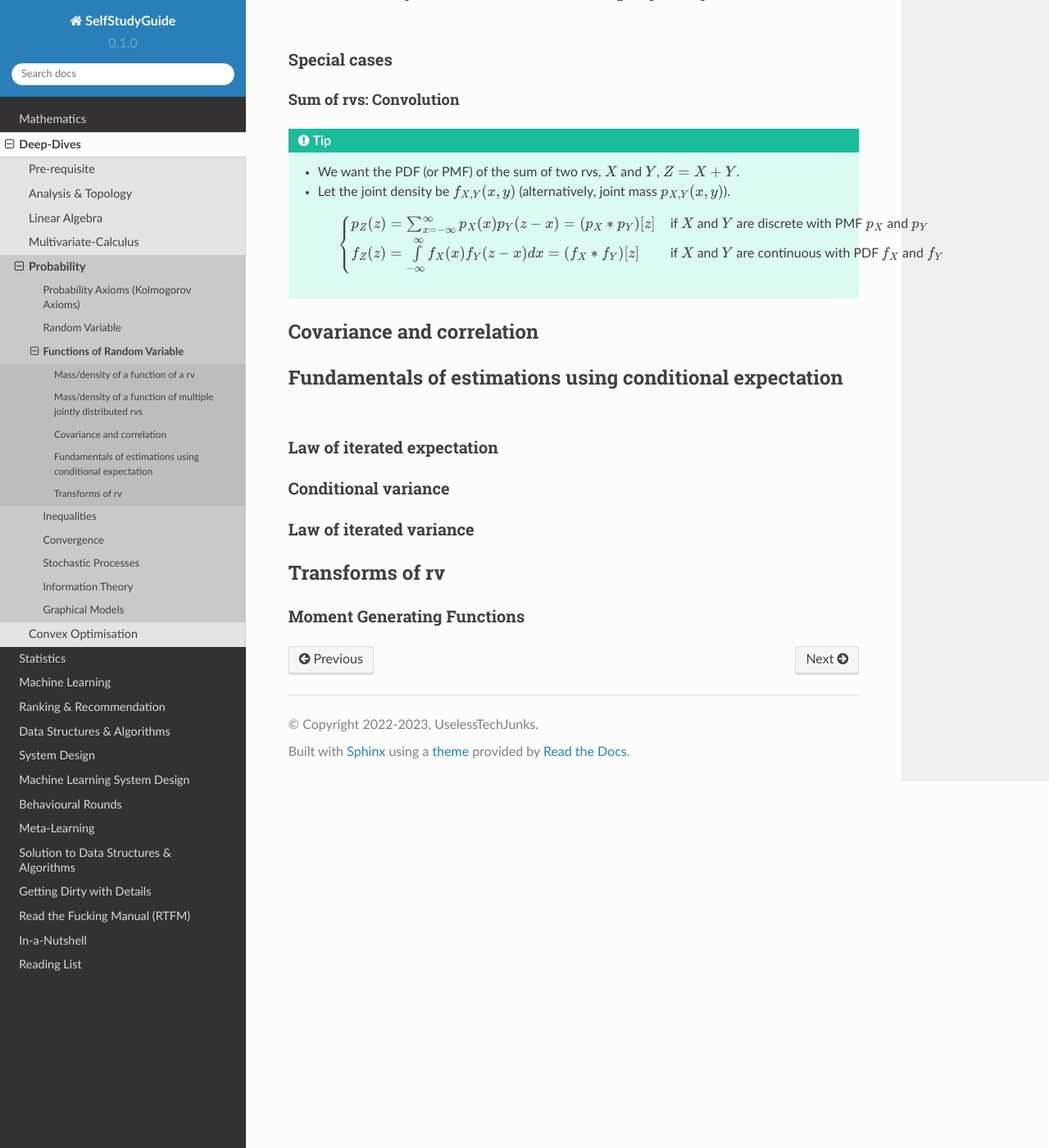
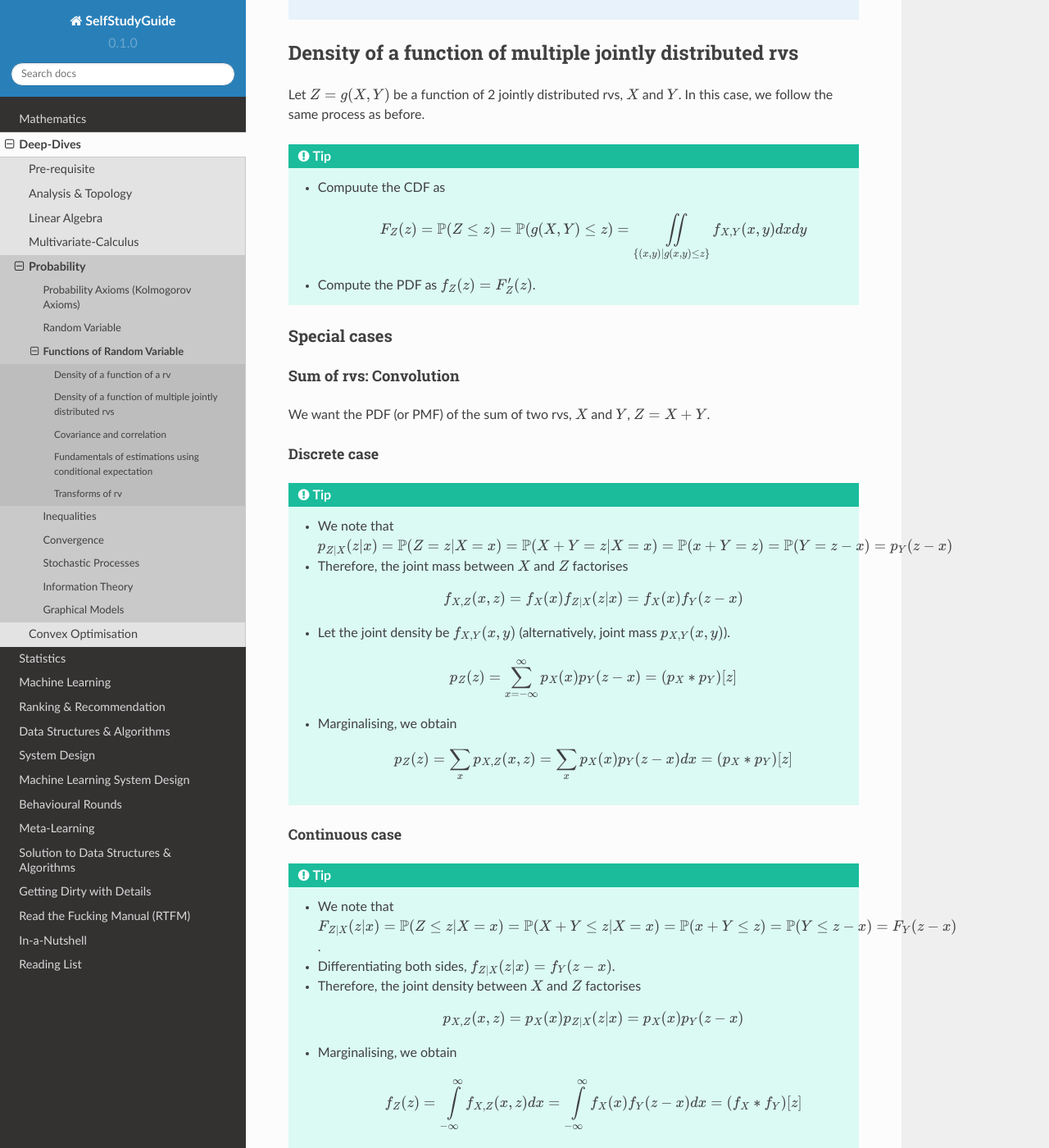
Before and after one commit to uselesstechjunks/leetcode, a Sphinx documentation site: the page built from docs/source/math/prob/func.rst, in a window 1280 px wide and 1400 px high, scrolled down 1457 px. Shown: the whole window at 82% size. Built offline with Sphinx 7.4.7 and the Read the Docs theme 2.0.0, drawn with Linux system fonts in a browser that asks for light colours; some of the changed text lies outside the part shown.

Commit message:
Update func.rst

```diff
--- a/docs/source/math/prob/func.rst
+++ b/docs/source/math/prob/func.rst
@@ -3,7 +3,7 @@ Functions of Random Variable
 ##########################################################################################
 
 ******************************************************************************************
-Mass/density of a function of a rv
+Density of a function of a rv
 ******************************************************************************************
 Let :math:`Y=g(X)` be a function of an rv :math:`X`.
 
@@ -11,7 +11,9 @@ Let :math:`Y=g(X)` be a function of an rv :math:`X`.
 	* If :math:`X` is discrete, this is discussed in the random variable section (TODO: add hyperlink)
 	* If :math:`X` is continuous with a PDF :math:`f_X(x)`, then the process for finding :math:`f_Y(y)` is as follows:
 
-		* Compute the CDF :math:`F_Y(y)=\mathbb{P}(Y\leq y)=\mathbb{P}(g(X)\leq y)=\int\limits_{\{x|g(x)\leq y\}}f_X(x) dx`.
+		* Compute the CDF as
+
+			.. math:: F_Y(y)=\mathbb{P}(Y\leq y)=\mathbb{P}(g(X)\leq y)=\int\limits_{\{x|g(x)\leq y\}}f_X(x) dx
 		* Compute the PDF as :math:`f_Y(y)=F'_Y(y)`.
 
 .. tip::
@@ -44,22 +46,47 @@ Monotonic functions
 		.. math:: f_Y(y)=\left| f_X(g^{-1}(y)) \right|\cdot\frac{d}{dy}\left[g^{-1}(y)\right]
 
 ******************************************************************************************
-Mass/density of a function of multiple jointly distributed rvs
+Density of a function of multiple jointly distributed rvs
 ******************************************************************************************
+Let :math:`Z=g(X,Y)` be a function of 2 jointly distributed rvs, :math:`X` and :math:`Y`. In this case, we follow the same process as before.
+
+.. tip::
+	* Compuute the CDF as
+
+		.. math:: F_Z(z)=\mathbb{P}(Z\leq z)=\mathbb{P}(g(X,Y)\leq z)=\iint\limits_{\{(x,y)|g(x,y)\leq z\}}f_{X,Y}(x,y)dxdy
+	* Compute the PDF as :math:`f_Z(z)=F'_Z(z)`.
 
 Special cases
 ========================================================================
 Sum of rvs: Convolution
 ------------------------------------------------------------------------
+We want the PDF (or PMF) of the sum of two rvs, :math:`X` and :math:`Y`, :math:`Z=X+Y`.
+
+Discrete case
+^^^^^^^^^^^^^^^^^^^^^^^^^^^^^^^^^^^^^^^^^^^^^^^^^^^^^^^^^^^^^^^^^^^^^^^^
 .. tip::
-	* We want the PDF (or PMF) of the sum of two rvs, :math:`X` and :math:`Y`, :math:`Z=X+Y`.
+	* We note that :math:`p_{Z|X}(z|x)=\mathbb{P}(Z=z|X=x)=\mathbb{P}(X+Y=z|X=x)=\mathbb{P}(x+Y=z)=\mathbb{P}(Y=z-x)=p_{Y}(z-x)`
+	* Therefore, the joint mass between :math:`X` and :math:`Z` factorises
+
+		.. math:: f_{X,Z}(x,z)=f_X(x)f_{Z|X}(z|x)=f_X(x)f_{Y}(z-x)
 	* Let the joint density be :math:`f_{X,Y}(x,y)` (alternatively, joint mass :math:`p_{X,Y}(x,y)`).
 
-		.. math::
-			\begin{cases}
-				p_Z(z)=\sum_{x=-\infty}^\infty p_X(x) p_Y(z-x)=(p_X \ast p_Y)[z] & \text{if $X$ and $Y$ are discrete with PMF $p_X$ and $p_Y$}\\
-				f_Z(z)=\int\limits_{-\infty}^\infty f_X(x) f_Y(z-x) dx=(f_X \ast f_Y)[z] & \text{if $X$ and $Y$ are continuous with PDF $f_X$ and $f_Y$}\\
-			\end{cases}
+		.. math:: p_Z(z)=\sum_{x=-\infty}^\infty p_X(x) p_Y(z-x)=(p_X \ast p_Y)[z]
+	* Marginalising, we obtain
+
+		.. math:: p_Z(z)=\sum_x p_{X,Z}(x,z)=\sum_x p_X(x)p_{Y}(z-x)dx=(p_X \ast p_Y)[z]
+
+Continuous case
+^^^^^^^^^^^^^^^^^^^^^^^^^^^^^^^^^^^^^^^^^^^^^^^^^^^^^^^^^^^^^^^^^^^^^^^^
+.. tip::
+	* We note that :math:`F_{Z|X}(z|x)=\mathbb{P}(Z\leq z|X=x)=\mathbb{P}(X+Y\leq z|X=x)=\mathbb{P}(x+Y\leq z)=\mathbb{P}(Y\leq z-x)=F_{Y}(z-x)`.
+	* Differentiating both sides, :math:`f_{Z|X}(z|x)=f_{Y}(z-x)`.
+	* Therefore, the joint density between :math:`X` and :math:`Z` factorises
+
+		.. math:: p_{X,Z}(x,z)=p_X(x)p_{Z|X}(z|x)=p_X(x)p_{Y}(z-x)
+	* Marginalising, we obtain
+
+		.. math:: f_Z(z)=\int\limits_{-\infty}^\infty f_{X,Z}(x,z)dx=\int\limits_{-\infty}^\infty f_X(x)f_{Y}(z-x)dx=(f_X \ast f_Y)[z]
 
 ******************************************************************************************
 Covariance and correlation
```
